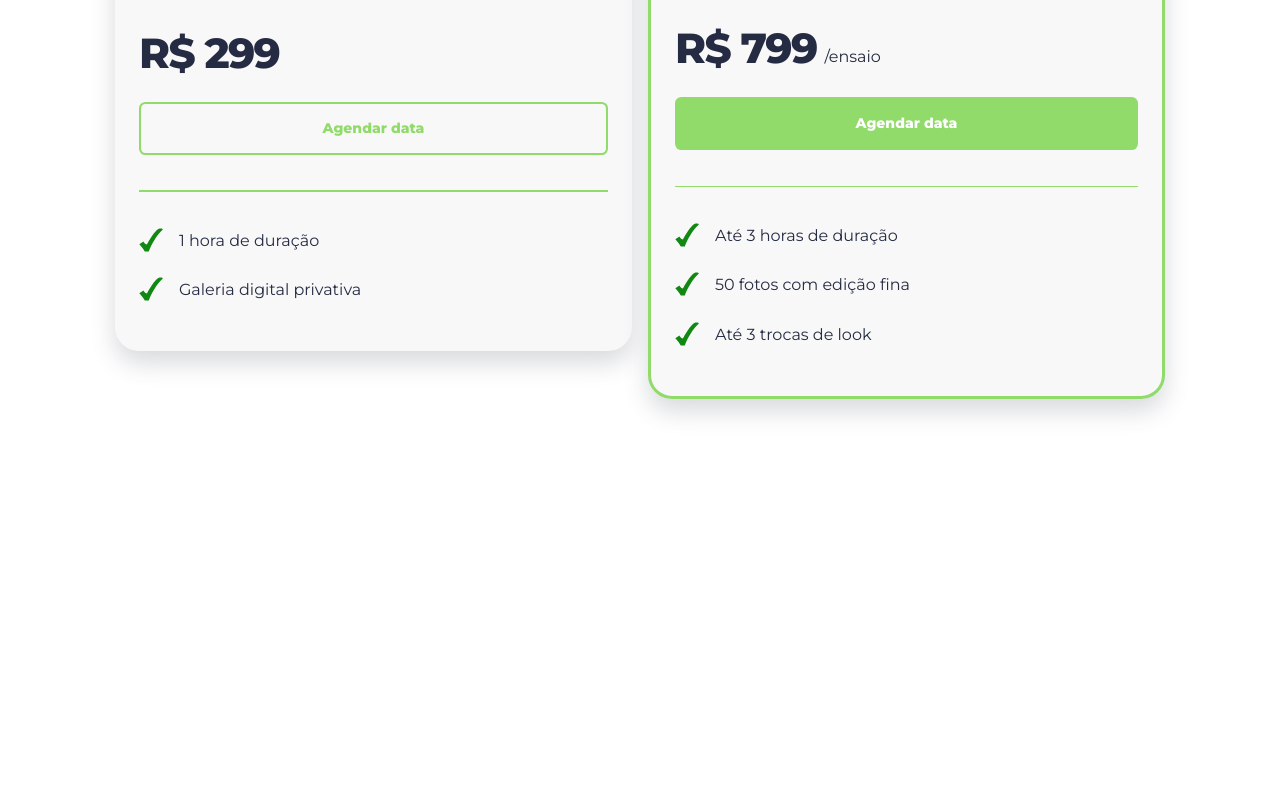
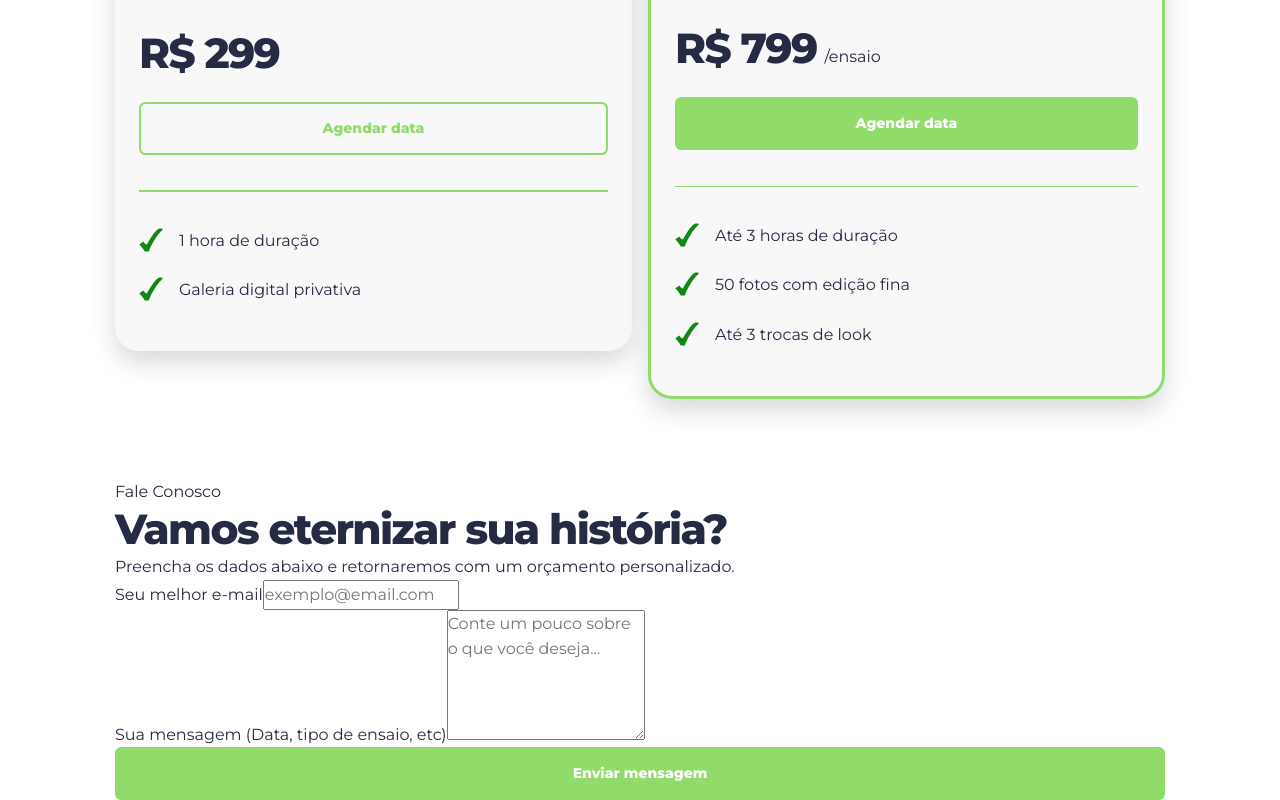
Before and after one commit to Luisitoedu10/desenv-web, a React (Vite) app in the folder segundobi/trabalho/: page / in a window 1280 px wide. Shown: the part 2906-3706 px from the top of the page. Before the commit the page ends 3385 px from the top, so only its background shows below. Built offline with nearby package versions, Linux system fonts and the light colour scheme.

Commit message:
mudanças

```diff
--- a/segundobi/trabalho/src/components/Button.tsx
+++ b/segundobi/trabalho/src/components/Button.tsx
@@ -3,11 +3,19 @@ import "../styles/button.css";
 interface IButtonProps {
     text: string;
     secondary?: boolean;
+    type?: "button" | "submit" | "reset";
 }
 
-export default function Button({ text, secondary }: IButtonProps) {
+export default function Button({
+    text,
+    secondary,
+    type = "button",
+}: IButtonProps) {
     return (
-        <button className={secondary ? "btn-secondary" : "btn-primary"}>
+        <button
+            type={type}
+            className={secondary ? "btn-secondary" : "btn-primary"}
+        >
             {text}
         </button>
     );
--- a/segundobi/trabalho/src/pages/Home.tsx
+++ b/segundobi/trabalho/src/pages/Home.tsx
@@ -432,6 +432,49 @@ export default function Home() {
                     </div>
                 </section>
             </section>
+
+            <section id="contact" className="container">
+                <header>
+                    <p className="desktop-only">Fale Conosco</p>
+                    <h2>Vamos eternizar sua história?</h2>
+                    <p>
+                        Preencha os dados abaixo e retornaremos com um orçamento
+                        personalizado.
+                    </p>
+                </header>
+
+                <div className="contact-content">
+                    <form onSubmit={sendContactEmail} className="contact-form">
+                        <div className="input-group">
+                            <label htmlFor="email">Seu melhor e-mail</label>
+                            <input
+                                type="email"
+                                id="email"
+                                placeholder="exemplo@email.com"
+                                required
+                                value={email}
+                                onChange={(e) => setEmail(e.target.value)}
+                            />
+                        </div>
+
+                        <div className="input-group">
+                            <label htmlFor="message">
+                                Sua mensagem (Data, tipo de ensaio, etc)
+                            </label>
+                            <textarea
+                                id="message"
+                                placeholder="Conte um pouco sobre o que você deseja..."
+                                required
+                                rows={5}
+                                value={message}
+                                onChange={(e) => setMessage(e.target.value)}
+                            ></textarea>
+                        </div>
+
+                        <Button text="Enviar mensagem" type="submit" />
+                    </form>
+                </div>
+            </section>
         </>
     );
 }
```
